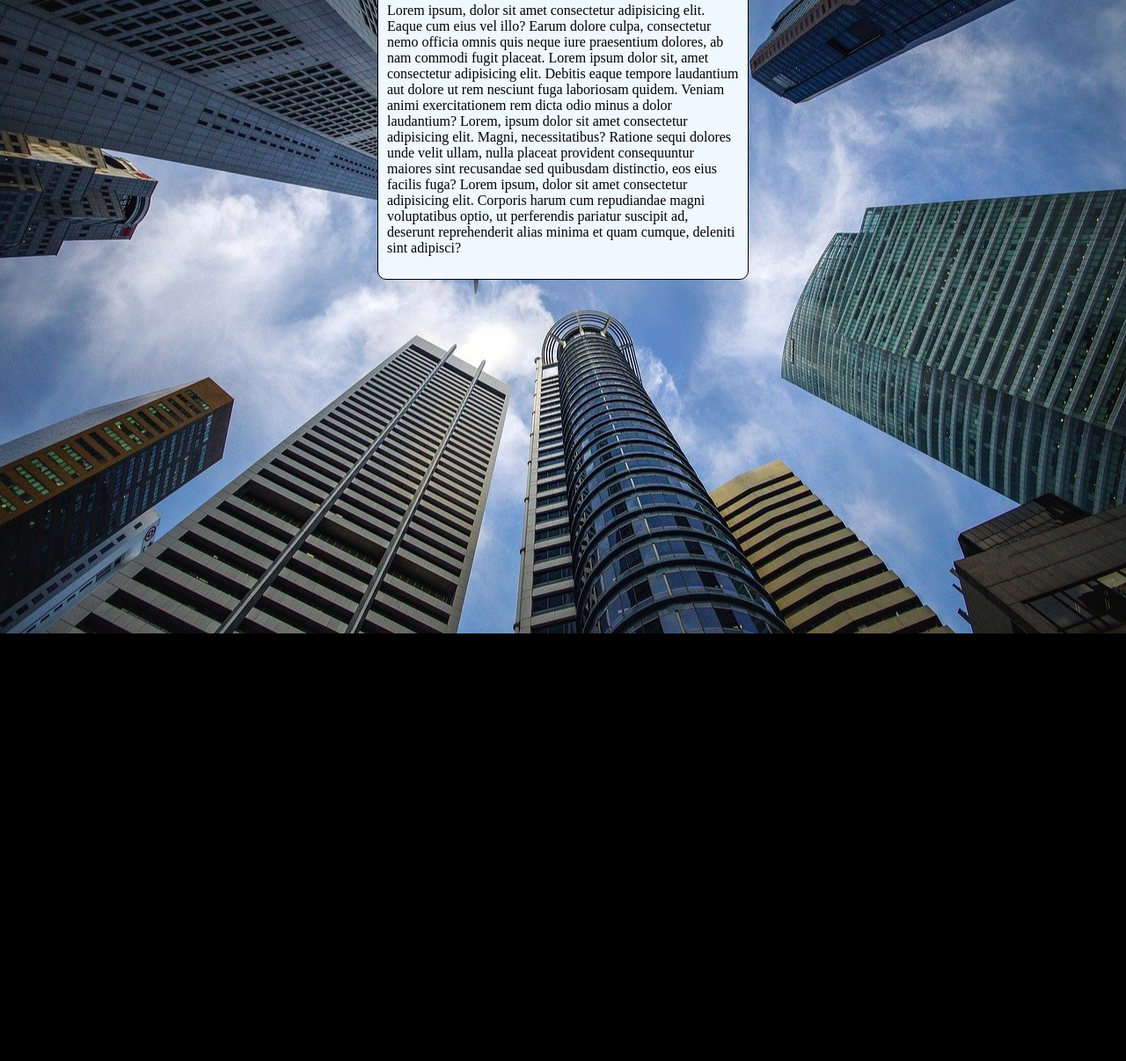
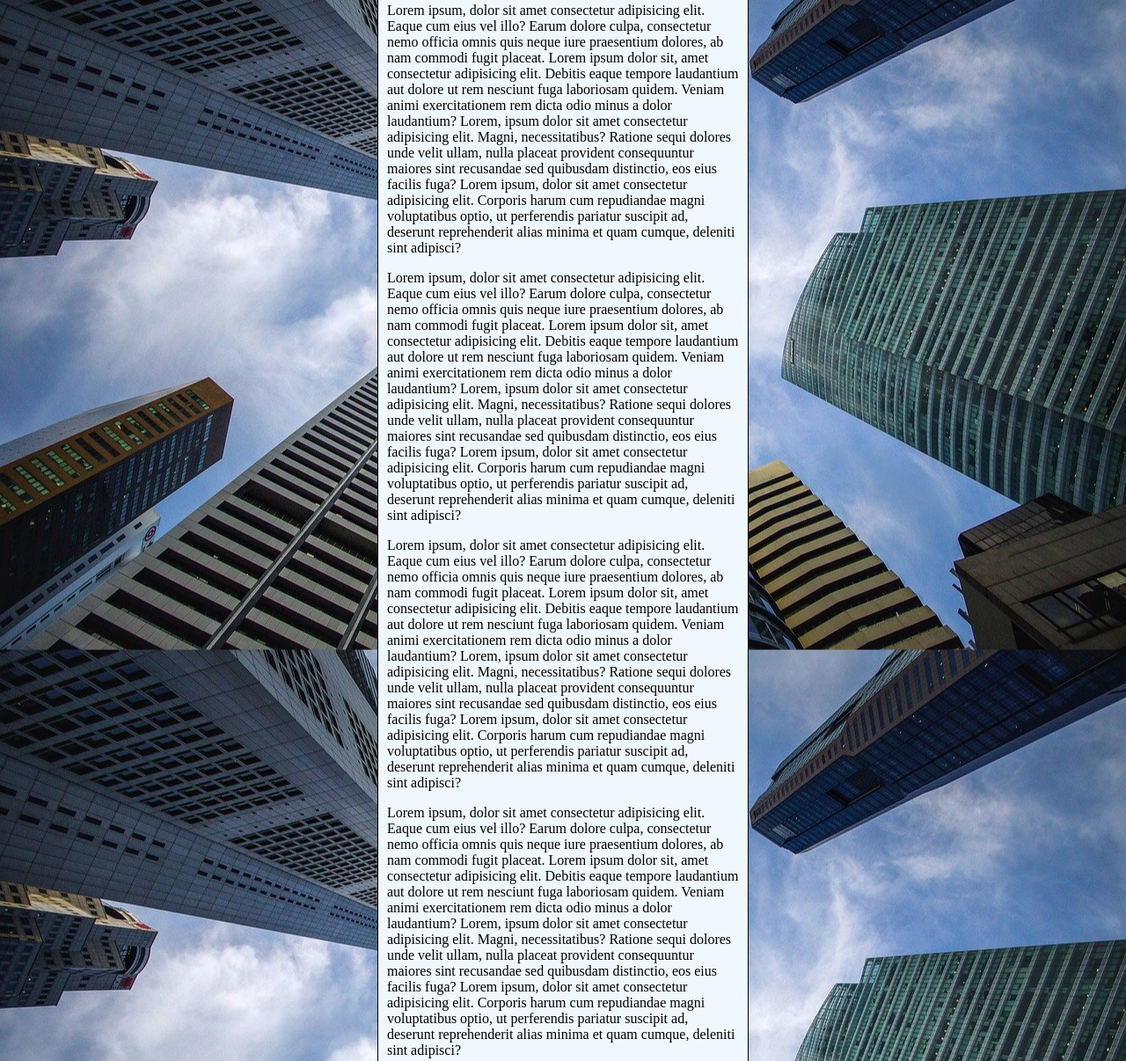
Before and after one commit to Rickfarias/html-css, a plain HTML site: page modulo-3-exercicios/ex022/fundo006.html in a window 1280 px wide. Shown: the part 96-1302 px from the top of the page at 88% size. Before the commit the page ends 816 px from the top, so only its background shows below. Drawn offline with Linux system fonts and the light colour scheme.

Commit message:
feat: update fundo006 at ex022

```diff
--- a/modulo-3-exercicios/ex022/fundo006.html
+++ b/modulo-3-exercicios/ex022/fundo006.html
@@ -10,7 +10,7 @@
             background-color: black;
             background-image: url('imagens/wallpaper002.jpg');
             background-position: center center;
-            background-repeat: no-repeat;
+            background-repeat: repeat-y;
             background-size: cover;
         }
         main{
@@ -27,6 +27,10 @@
     <main>
         <h1>Teste de Imagem de Fundo.</h1>
         <p>Lorem ipsum, dolor sit amet consectetur adipisicing elit. Eaque cum eius vel illo? Earum dolore culpa, consectetur nemo officia omnis quis neque iure praesentium dolores, ab nam commodi fugit placeat. Lorem ipsum dolor sit, amet consectetur adipisicing elit. Debitis eaque tempore laudantium aut dolore ut rem nesciunt fuga laboriosam quidem. Veniam animi exercitationem rem dicta odio minus a dolor laudantium? Lorem, ipsum dolor sit amet consectetur adipisicing elit. Magni, necessitatibus? Ratione sequi dolores unde velit ullam, nulla placeat provident consequuntur maiores sint recusandae sed quibusdam distinctio, eos eius facilis fuga? Lorem ipsum, dolor sit amet consectetur adipisicing elit. Corporis harum cum repudiandae magni voluptatibus optio, ut perferendis pariatur suscipit ad, deserunt reprehenderit alias minima et quam cumque, deleniti sint adipisci?</p>
+        <p>Lorem ipsum, dolor sit amet consectetur adipisicing elit. Eaque cum eius vel illo? Earum dolore culpa, consectetur nemo officia omnis quis neque iure praesentium dolores, ab nam commodi fugit placeat. Lorem ipsum dolor sit, amet consectetur adipisicing elit. Debitis eaque tempore laudantium aut dolore ut rem nesciunt fuga laboriosam quidem. Veniam animi exercitationem rem dicta odio minus a dolor laudantium? Lorem, ipsum dolor sit amet consectetur adipisicing elit. Magni, necessitatibus? Ratione sequi dolores unde velit ullam, nulla placeat provident consequuntur maiores sint recusandae sed quibusdam distinctio, eos eius facilis fuga? Lorem ipsum, dolor sit amet consectetur adipisicing elit. Corporis harum cum repudiandae magni voluptatibus optio, ut perferendis pariatur suscipit ad, deserunt reprehenderit alias minima et quam cumque, deleniti sint adipisci?</p>
+        <p>Lorem ipsum, dolor sit amet consectetur adipisicing elit. Eaque cum eius vel illo? Earum dolore culpa, consectetur nemo officia omnis quis neque iure praesentium dolores, ab nam commodi fugit placeat. Lorem ipsum dolor sit, amet consectetur adipisicing elit. Debitis eaque tempore laudantium aut dolore ut rem nesciunt fuga laboriosam quidem. Veniam animi exercitationem rem dicta odio minus a dolor laudantium? Lorem, ipsum dolor sit amet consectetur adipisicing elit. Magni, necessitatibus? Ratione sequi dolores unde velit ullam, nulla placeat provident consequuntur maiores sint recusandae sed quibusdam distinctio, eos eius facilis fuga? Lorem ipsum, dolor sit amet consectetur adipisicing elit. Corporis harum cum repudiandae magni voluptatibus optio, ut perferendis pariatur suscipit ad, deserunt reprehenderit alias minima et quam cumque, deleniti sint adipisci?</p>
+        <p>Lorem ipsum, dolor sit amet consectetur adipisicing elit. Eaque cum eius vel illo? Earum dolore culpa, consectetur nemo officia omnis quis neque iure praesentium dolores, ab nam commodi fugit placeat. Lorem ipsum dolor sit, amet consectetur adipisicing elit. Debitis eaque tempore laudantium aut dolore ut rem nesciunt fuga laboriosam quidem. Veniam animi exercitationem rem dicta odio minus a dolor laudantium? Lorem, ipsum dolor sit amet consectetur adipisicing elit. Magni, necessitatibus? Ratione sequi dolores unde velit ullam, nulla placeat provident consequuntur maiores sint recusandae sed quibusdam distinctio, eos eius facilis fuga? Lorem ipsum, dolor sit amet consectetur adipisicing elit. Corporis harum cum repudiandae magni voluptatibus optio, ut perferendis pariatur suscipit ad, deserunt reprehenderit alias minima et quam cumque, deleniti sint adipisci?</p>
+        <p>Lorem ipsum, dolor sit amet consectetur adipisicing elit. Eaque cum eius vel illo? Earum dolore culpa, consectetur nemo officia omnis quis neque iure praesentium dolores, ab nam commodi fugit placeat. Lorem ipsum dolor sit, amet consectetur adipisicing elit. Debitis eaque tempore laudantium aut dolore ut rem nesciunt fuga laboriosam quidem. Veniam animi exercitationem rem dicta odio minus a dolor laudantium? Lorem, ipsum dolor sit amet consectetur adipisicing elit. Magni, necessitatibus? Ratione sequi dolores unde velit ullam, nulla placeat provident consequuntur maiores sint recusandae sed quibusdam distinctio, eos eius facilis fuga? Lorem ipsum, dolor sit amet consectetur adipisicing elit. Corporis harum cum repudiandae magni voluptatibus optio, ut perferendis pariatur suscipit ad, deserunt reprehenderit alias minima et quam cumque, deleniti sint adipisci?</p>
     </main>
 </body>
 </html>
```
